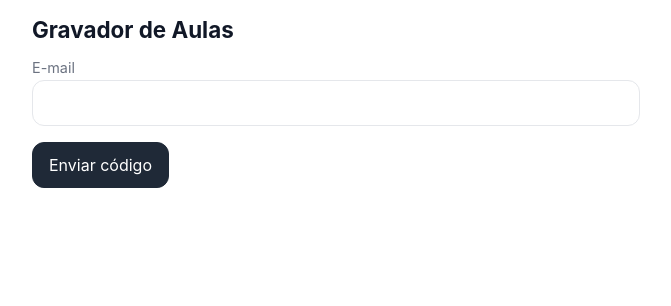
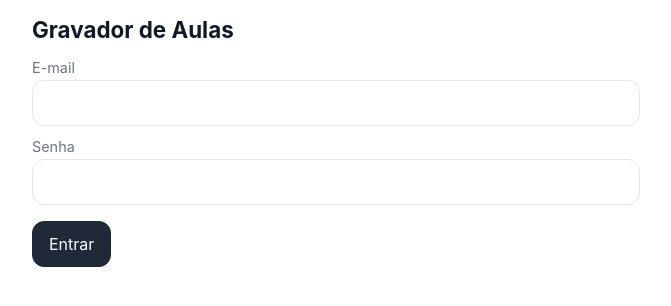
Before and after one commit to arthurmonteiroo11/gravador-de-aulas, a React (Vite) app in the folder app/: page / in a window 1280 px wide. Shown: the top 306 px of the page, without its empty margins (304-975 px from the left). Built offline with nearby package versions, Linux system fonts and the light colour scheme; no server answers.

Commit message:
fix: login por e-mail e senha
O plano grátis do Supabase não deixa mudar o e-mail para mandar código. Com senha, o login acontece todo dentro do app da tela inicial.

```diff
--- a/app/src/screens/LoginScreen.tsx
+++ b/app/src/screens/LoginScreen.tsx
@@ -1,70 +1,44 @@
 import { useState, type FormEvent } from 'react';
 import { supabase } from '../lib/supabase';
 
-// O app da tela inicial não divide a sessão com o Safari, então o login é por código digitado aqui dentro.
-type State =
-  | { kind: 'email' }
-  | { kind: 'sending' }
-  | { kind: 'code' }
-  | { kind: 'verifying' }
-  | { kind: 'error'; step: 'email' | 'code'; message: string };
+// O app da tela inicial não divide a sessão com o Safari, então o login é por senha, sem depender de e-mail.
+// As contas são criadas pelo Arthur no painel do Supabase (Authentication → Users → Add user).
+type State = { kind: 'idle' } | { kind: 'signing-in' } | { kind: 'error'; message: string };
 
-const describeSendError = (message: string) =>
-  /signup|not allowed|not found/i.test(message)
-    ? 'Este e-mail não foi convidado. Peça um convite ao Arthur.'
-    : 'Não foi possível enviar o código. Tente de novo.';
+const describeError = (message: string) =>
+  /invalid login credentials/i.test(message)
+    ? 'E-mail ou senha errados.'
+    : `Não foi possível entrar. Verifique a internet e tente de novo. (${message})`;
 
 export default function LoginScreen() {
   const [email, setEmail] = useState('');
-  const [code, setCode] = useState('');
-  const [state, setState] = useState<State>({ kind: 'email' });
+  const [password, setPassword] = useState('');
+  const [state, setState] = useState<State>({ kind: 'idle' });
 
-  const sendCode = async (event: FormEvent) => {
+  const submit = async (event: FormEvent) => {
     event.preventDefault();
-    setState({ kind: 'sending' });
-    const { error } = await supabase.auth.signInWithOtp({ email: email.trim(), options: { shouldCreateUser: false } });
-    setState(error ? { kind: 'error', step: 'email', message: describeSendError(error.message) } : { kind: 'code' });
+    setState({ kind: 'signing-in' });
+    const { error } = await supabase.auth.signInWithPassword({ email: email.trim(), password });
+    // Sem erro, a sessão muda e o App troca de tela sozinho.
+    setState(error ? { kind: 'error', message: describeError(error.message) } : { kind: 'idle' });
   };
 
-  const verifyCode = async (event: FormEvent) => {
-    event.preventDefault();
-    setState({ kind: 'verifying' });
-    const { error } = await supabase.auth.verifyOtp({ email: email.trim(), token: code.replace(/\D/g, ''), type: 'email' });
-    // Sem erro, a sessão muda e o App troca de tela sozinho.
-    if (error) setState({ kind: 'error', step: 'code', message: 'Código errado ou vencido. Confira ou peça outro.' });
-  };
-
-  const onCodeStep = state.kind === 'code' || state.kind === 'verifying' || (state.kind === 'error' && state.step === 'code');
-
-  if (onCodeStep) {
-    return (
-      <form onSubmit={verifyCode}>
-        <p>Enviamos um código para {email.trim()}.</p>
-        <label htmlFor="code">Código do e-mail</label>
-        <input
-          id="code"
-          inputMode="numeric"
-          autoComplete="one-time-code"
-          required
-          value={code}
-          onChange={(e) => setCode(e.target.value)}
-        />
-        {state.kind === 'error' && <p className="notice">{state.message}</p>}
-        <p>
-          <button className="primary" type="submit" disabled={state.kind === 'verifying'}>Entrar</button>{' '}
-          <button type="button" onClick={() => { setCode(''); setState({ kind: 'email' }); }}>Pedir outro código</button>
-        </p>
-      </form>
-    );
-  }
-
   return (
-    <form onSubmit={sendCode}>
+    <form onSubmit={submit}>
       <label htmlFor="email">E-mail</label>
       <input id="email" type="email" autoComplete="email" required value={email} onChange={(e) => setEmail(e.target.value)} />
+      <label htmlFor="password">Senha</label>
+      <input
+        id="password"
+        type="password"
+        autoComplete="current-password"
+        required
+        value={password}
+        onChange={(e) => setPassword(e.target.value)}
+      />
       {state.kind === 'error' && <p className="notice">{state.message}</p>}
       <p>
-        <button className="primary" type="submit" disabled={state.kind === 'sending'}>Enviar código</button>
+        <button className="primary" type="submit" disabled={state.kind === 'signing-in'}>Entrar</button>
       </p>
     </form>
   );
```
Also changed, not shown: 2 other files (tests, documents, lock files or other folders).
